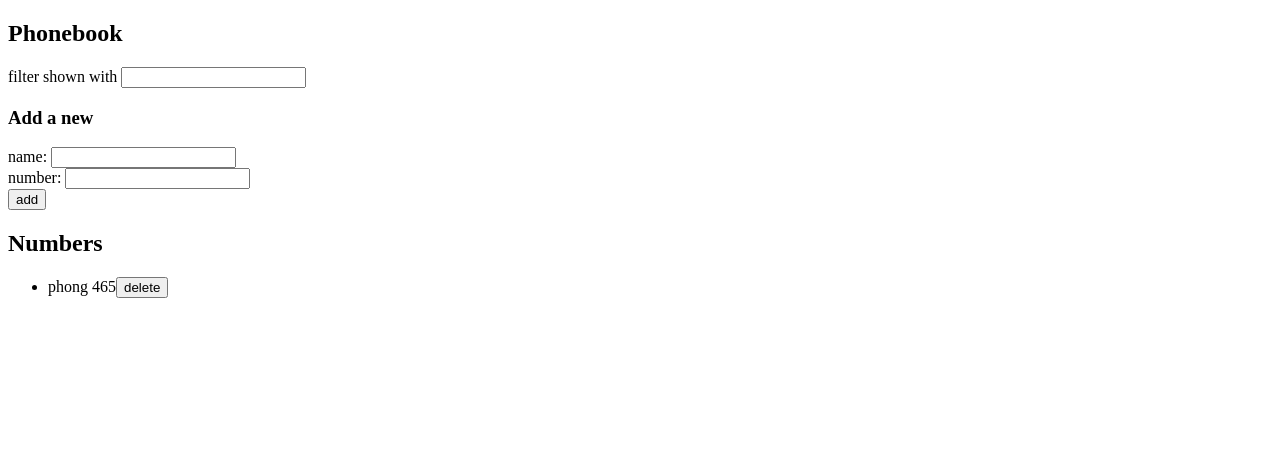
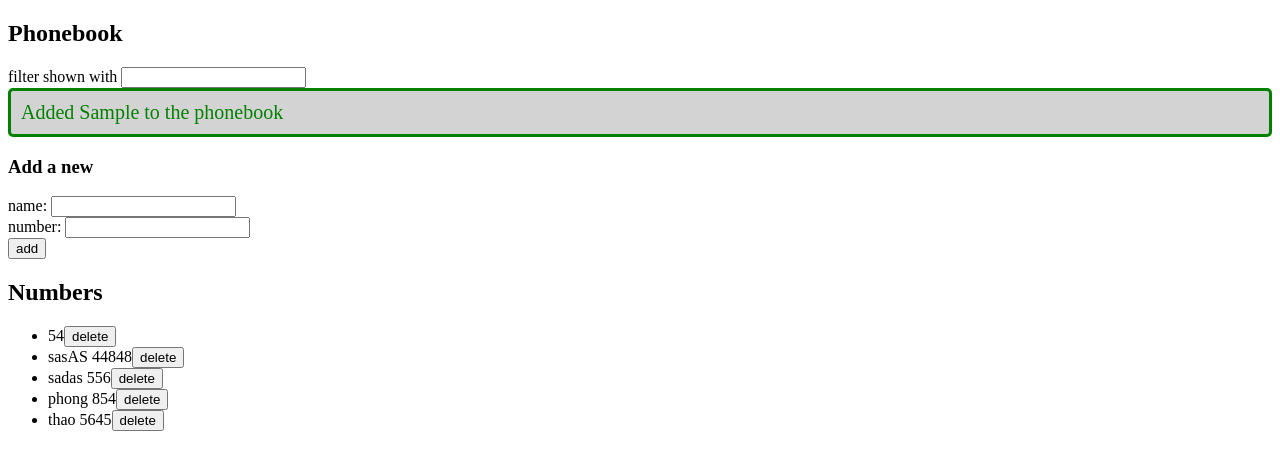
Before and after one commit to phongtra/Full-Stack-Open, a React (Create React App) app in the folder part2/phonebook/: page / in a window 1280 px wide. Both pictures are taken after typing "Sample", "Sample" into the empty fields and a click on the button "add". Shown: the top 470 px of the page. Built offline with nearby package versions, Linux system fonts and the light colour scheme; no server answers; data requests are answered from the project's data file.

Commit message:
finish 2.19, 2.20

```diff
--- a/part2/phonebook/db.json
+++ b/part2/phonebook/db.json
@@ -1,9 +1,29 @@
 {
   "people": [
     {
+      "name": "",
+      "number": "54",
+      "id": 8
+    },
+    {
+      "name": "sasAS",
+      "number": "44848",
+      "id": 9
+    },
+    {
+      "name": "sadas",
+      "number": "556",
+      "id": 10
+    },
+    {
       "name": "phong",
-      "number": "465",
-      "id": 3
+      "number": "854",
+      "id": 11
+    },
+    {
+      "name": "thao",
+      "number": "5645",
+      "id": 12
     }
   ]
 }
--- a/part2/phonebook/src/App.js
+++ b/part2/phonebook/src/App.js
@@ -4,6 +4,8 @@
 import Filter from './components/Filter';
 import PersonForm from './components/PersonForm';
 import Persons from './components/Persons';
+import Notification from './components/Notification';
+import Error from './components/Error';
 
 const App = () => {
   const [people, setPeople] = useState([]);
@@ -11,6 +13,8 @@
   const [newNumber, setNewNumber] = useState('');
   const [filter, setFilter] = useState('');
   const [submit, setSubmit] = useState(false);
+  const [added, setAdded] = useState(null);
+  const [errorMessage, setErrorMessage] = useState(null);
 
   useEffect(() => {
     const fetchData = async () => {
@@ -27,6 +31,7 @@
         `${newName} has already been added to the phonebook, replace the old number with new one?`
       );
       if (confirm) {
+        try {
           const newUser = await request.update(existingNumber.id, {
             ...existingNumber,
             number: newNumber
@@ -37,14 +42,25 @@
               person.id !== existingNumber.id ? person : newUser
             )
           );
-      } else {
-        return;
+        } catch (e) {
+          setErrorMessage(
+            `Information of '${existingNumber.name}' was already removed from server`
+          );
+          setTimeout(() => {
+            setErrorMessage(null);
+          }, 5000);
+          return setSubmit(!submit);
+        }
       }
     }
     await request.create({ name: newName, number: newNumber });
     setNewName('');
     setNewNumber('');
     setSubmit(!submit);
+    setAdded(`Added ${newName} to the phonebook`);
+    return setTimeout(() => {
+      setAdded(null);
+    }, 5000);
   };
   const renderFilter = () => {
     if (!filter) {
@@ -56,6 +72,8 @@
     <div>
       <h2>Phonebook</h2>
       <Filter filter={filter} setFilter={setFilter} />
+      <Notification message={added} />
+      <Error message={errorMessage} />
       <h3>Add a new</h3>
       <PersonForm
         onSubmit={onSubmit}
--- /dev/null
+++ b/part2/phonebook/src/components/Error.js
@@ -0,0 +1,12 @@
+import React from 'react';
+import './index.css';
+
+const Error = ({ message }) => {
+  if (message === null) {
+    return null;
+  }
+
+  return <div className="error">{message}</div>;
+};
+
+export default Error;
--- /dev/null
+++ b/part2/phonebook/src/components/Notification.js
@@ -0,0 +1,12 @@
+import React from 'react';
+import './index.css';
+
+const Notification = ({ message }) => {
+  if (message === null) {
+    return null;
+  }
+
+  return <div className="added">{message}</div>;
+};
+
+export default Notification;
--- /dev/null
+++ b/part2/phonebook/src/components/index.css
@@ -0,0 +1,18 @@
+.added {
+  color: GREEN;
+  background: lightgrey;
+  font-size: 20px;
+  border-style: solid;
+  border-radius: 5px;
+  padding: 10px;
+  margin-bottom: 10px;
+}
+.error {
+  color: red;
+  background: lightgrey;
+  font-size: 20px;
+  border-style: solid;
+  border-radius: 5px;
+  padding: 10px;
+  margin-bottom: 10px;
+}
--- a/part2/phonebook/src/components/utils/requests.js
+++ b/part2/phonebook/src/components/utils/requests.js
@@ -20,12 +20,8 @@
 };
 
 const update = async (id, newObject) => {
-  try {
-    const res = await axios.put(`${baseURL}/${id}`, newObject);
-    return res.data;
-  } catch (e) {
-    console.log('fail');
-  }
+  const res = await axios.put(`${baseURL}/${id}`, newObject);
+  return res.data;
 };
 
 const remove = async id => {
```
Lines whose indentation alone changed are shown as unchanged.
